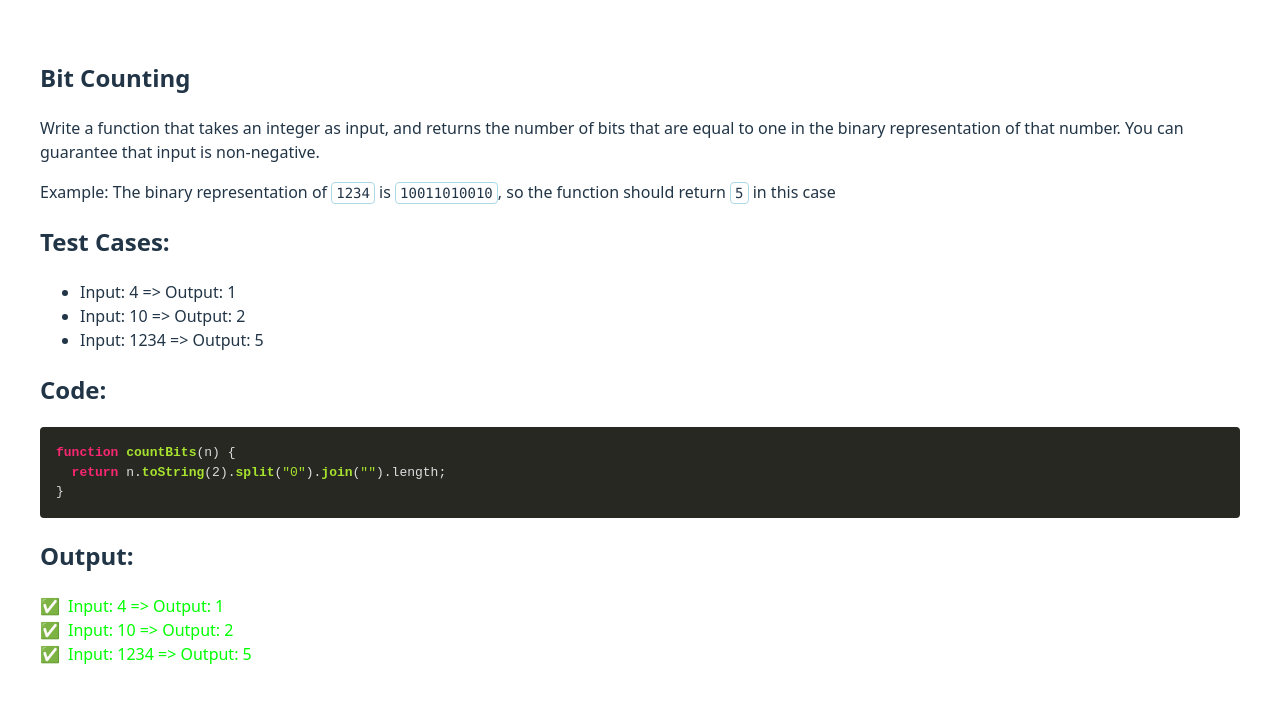
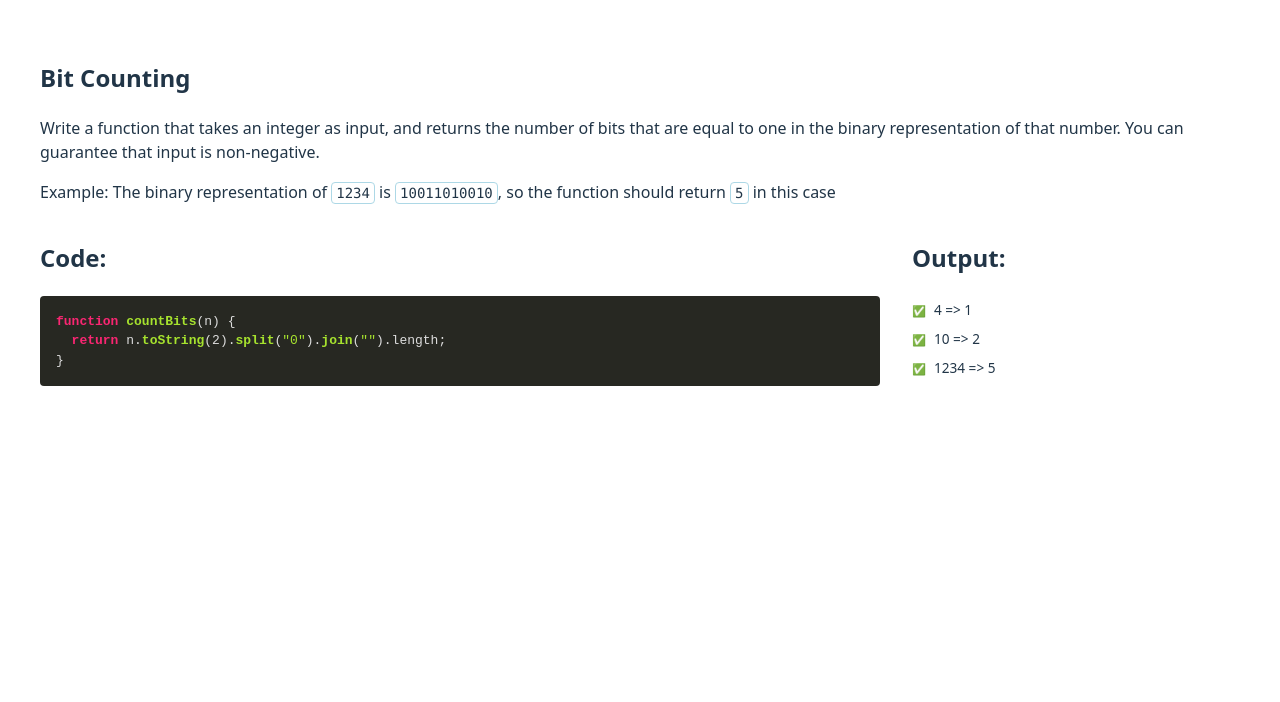
Before and after one commit to bassdrum1980/code-challenges-js, a website built with Vite: page src/challenges/bit-counting/index.html in a window 1280 px wide. Built offline with nearby package versions, Linux system fonts and the light colour scheme.

Commit message:
updates layout

```diff
--- a/src/challenges/bit-counting/index.html
+++ b/src/challenges/bit-counting/index.html
@@ -9,15 +9,14 @@
   <body>
     <div class="challenge">
       <section class="challenge__description"></section>
-      <section class="challenge__test-cases">
-        <h2>Test Cases:</h2>
-      </section>
       <section class="challenge__solution">
-        <h2>Code:</h2>
-        <pre></pre>
-      </section>
-      <section class="challenge__output">
-        <h2>Output:</h2>
+        <div class="challenge__solution__code">
+          <h2>Code:</h2>
+          <pre></pre>
+        </div>
+        <div class="challenge__solution__output">
+          <h2>Output:</h2>
+        </div>
       </section>
     </div>
     <script type="module" src="bit-counting.js"></script>
--- a/src/style.scss
+++ b/src/style.scss
@@ -30,13 +30,25 @@ code {
   white-space: pre;
 }
 
-.challenge__output {
+.challenge__solution {
+  display: flex;
+  column-gap: 2rem;
+
+  & > div:first-child {
+    flex-basis: 70%;
+  }
+}
+
+.challenge__solution__output {
   li {
+    line-height: 1.75rem;
     list-style-type: none;
+    font-size: 0.85rem;
   }
 
   .icon {
     margin-right: 0.5rem;
+    font-size: 0.7rem;
   }
 }
 
--- a/src/utils/utils.js
+++ b/src/utils/utils.js
@@ -8,9 +8,10 @@ hljs.registerLanguage("javascript", javascript);
 function renderChallenge(challenge, solution, callback) {
   window.addEventListener("DOMContentLoaded", () => {
     const descriptionElem = document.querySelector(".challenge__description");
-    const testCasesElem = document.querySelector(".challenge__test-cases");
-    const solutionElem = document.querySelector(".challenge__solution > pre");
-    const outputElem = document.querySelector(".challenge__output");
+    const solutionElem = document.querySelector(
+      ".challenge__solution__code > pre"
+    );
+    const outputElem = document.querySelector(".challenge__solution__output");
 
     // print description
     const title = `<h1>${challenge.title}</h1>`;
@@ -18,18 +19,6 @@ function renderChallenge(challenge, solution, callback) {
       .map((p) => `<p>${p}</p>`)
       .join("");
     descriptionElem.innerHTML = `${title}${description}`;
-
-    // print test cases
-    testCasesElem.innerHTML += `
-      <ul>
-        ${Object.keys(challenge.testCases)
-          .map(
-            (key) =>
-              `<li>Input: ${key} => Output: ${challenge.testCases[key]}</li>`
-          )
-          .join("")}
-      </ul>
-    `;
 
     // print function
     solutionElem.textContent = solution.toString();
@@ -39,13 +28,14 @@ function renderChallenge(challenge, solution, callback) {
     Object.keys(challenge.testCases).forEach((key) => {
       const result = callback(key);
       const li = document.createElement("li");
-      li.textContent = `Input: ${key} => Output: ${result}`;
+      li.textContent = `${key} => ${result}`;
       if (result === challenge.testCases[key]) {
-        li.style.color = "lime";
+        li.classList.add = "correct";
+        li.insertAdjacentHTML("afterbegin", '<span class="icon">✅</span>');
       } else {
-        li.style.color = "red";
+        li.classList.add = "incorrect";
+        li.insertAdjacentHTML("afterbegin", '<span class="icon">❌</span>');
       }
-      li.insertAdjacentHTML("afterbegin", '<span class="icon">✅</span>');
       outputElem.appendChild(li);
     });
   });
```
Also changed, not shown: src/challenges/valid-braces/index.html (+7 -8 lines).
